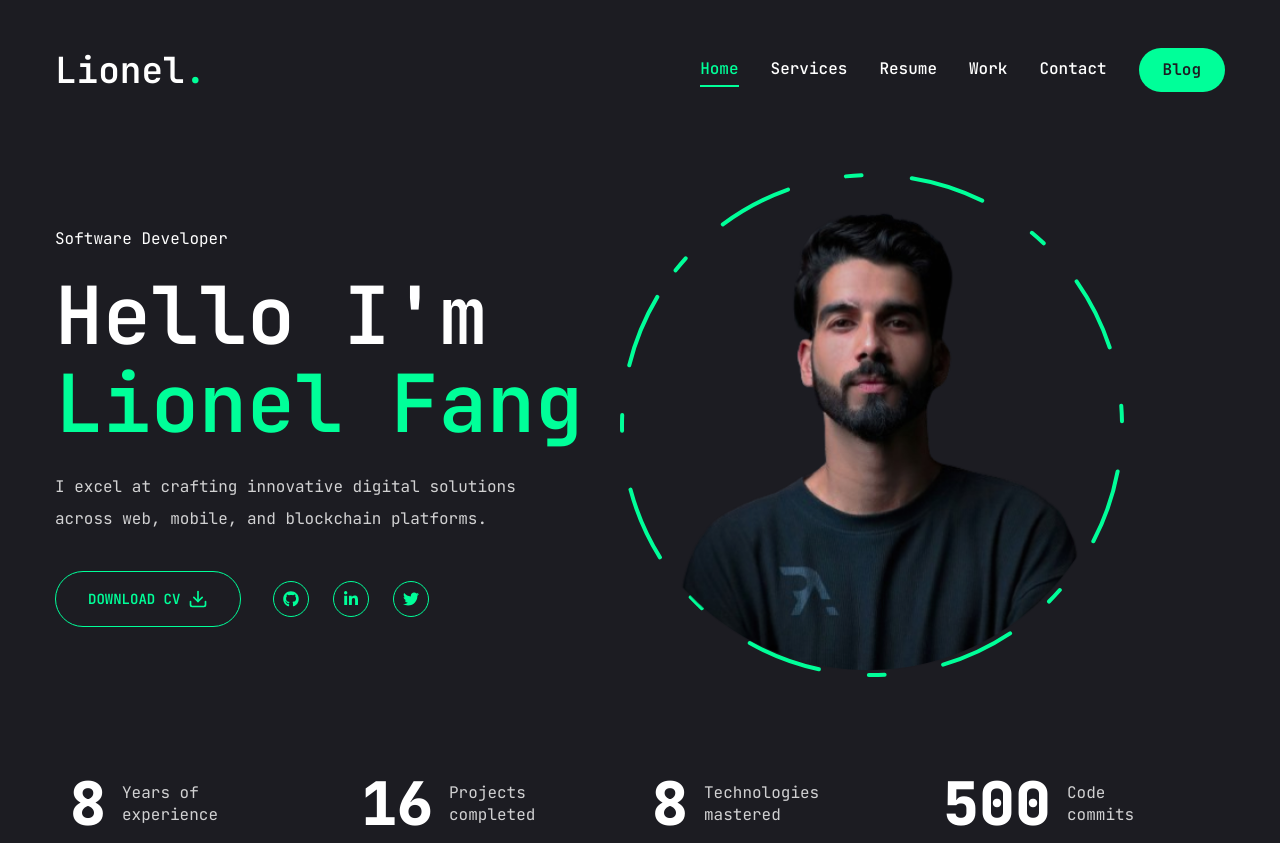
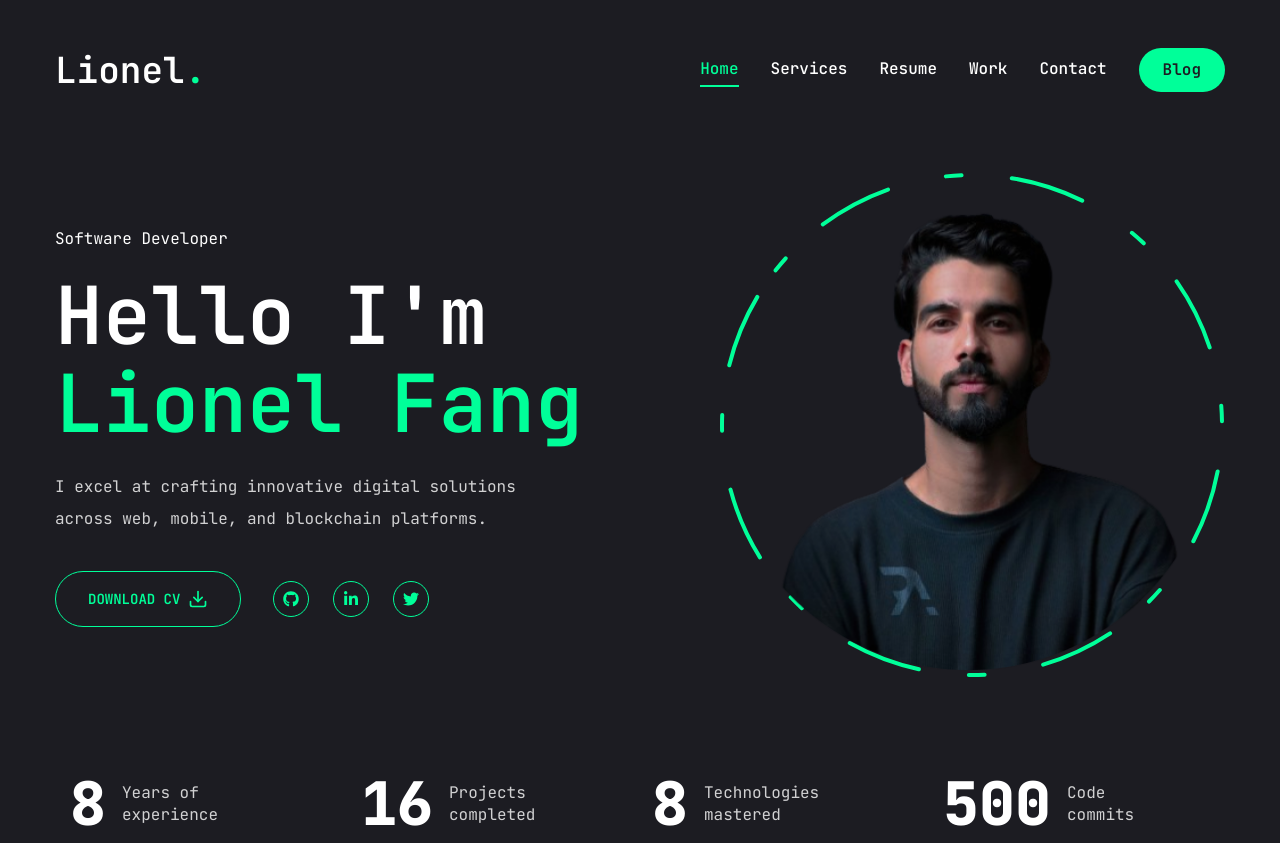
Before and after one commit to iamlionel/lionel-portfolio, a Next.js app: page / in a window 1280 px wide. Built offline with nearby package versions, Linux system fonts and the light colour scheme.

Commit message:
change photo position

```diff
--- a/app/page.jsx
+++ b/app/page.jsx
@@ -43,7 +43,7 @@ export default function Home() {
               </div>
             </div>
           </div>
-          <div className="order-1 xl:order-none mb-8 xl:mb-0 xl:mr-[100px]">
+          <div className="order-1 xl:order-none mb-8 xl:mb-0">
             <Photo />
           </div>
         </div>
--- a/components/Header.jsx
+++ b/components/Header.jsx
@@ -18,7 +18,7 @@ const Header = () => {
         {/*  desktop nav & hire me*/}
         <div className="hidden xl:flex gap-8 items-center">
           <Nav />
-          <Link href="/contact">
+          <Link href="">
             <Button>Blog</Button>
           </Link>
         </div>
```
